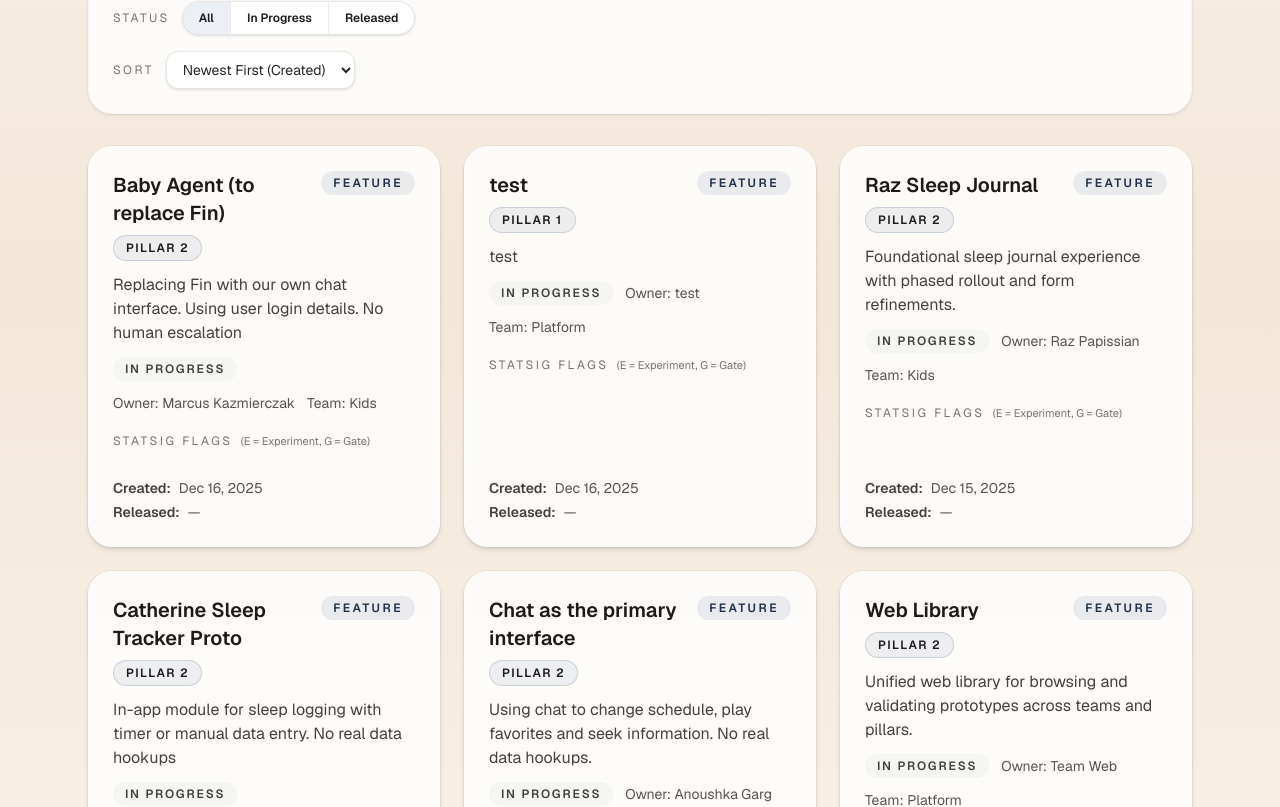
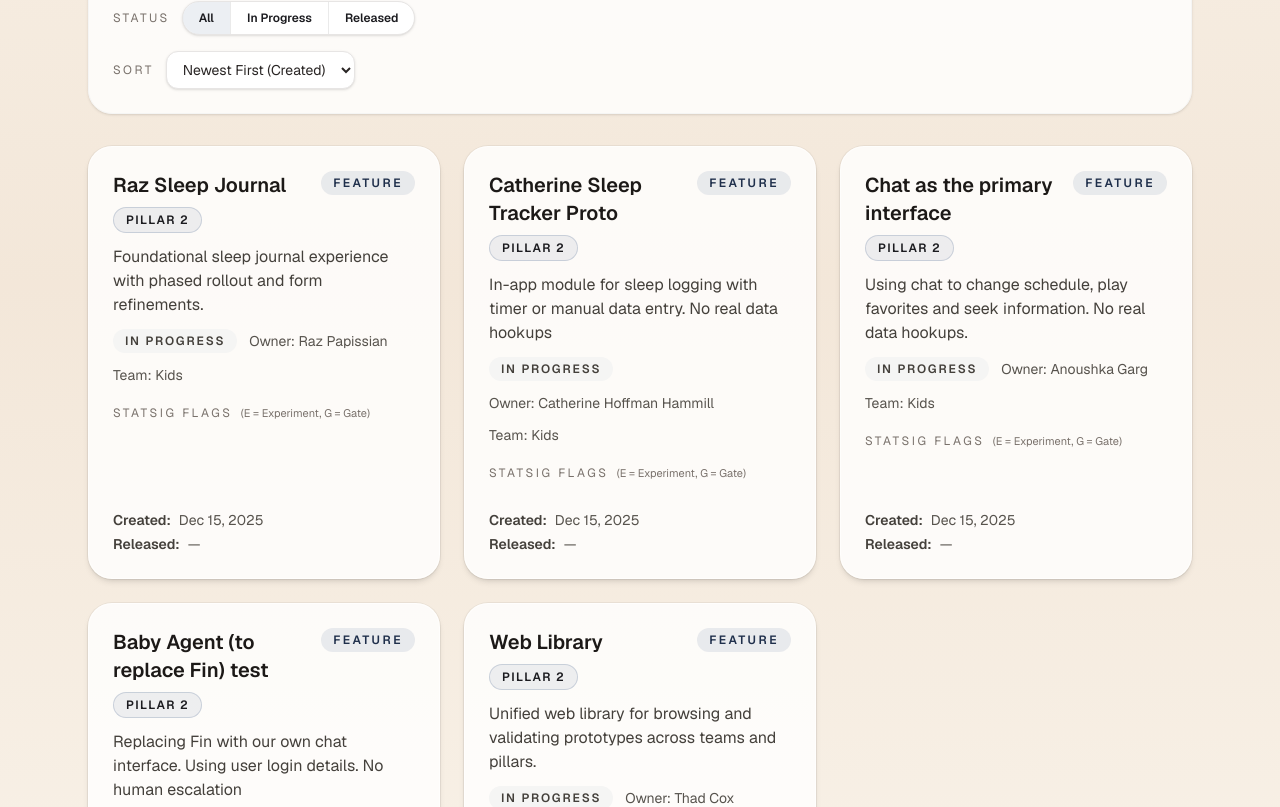
Before and after one commit to hatch-baby/web-prototype, a Next.js app: page /features in a window 1280 px wide. Shown: the part 473-1280 px from the top of the page. Built offline with nearby package versions, Linux system fonts and the light colour scheme.

Commit message:
Fix caching issue when editing feature from Details and date fixes

```diff
--- a/app/features/[id]/page.tsx
+++ b/app/features/[id]/page.tsx
@@ -3,6 +3,7 @@ import FeatureDetailClient from "@/components/FeatureDetailClient";
 import { getGlobalFeatureRepo } from "@/lib/features/globalRepo";
 
 export const dynamic = "force-dynamic";
+export const revalidate = 0;
 
 type PageProps = { params: { id: string } | Promise<{ id: string }> };
 
--- a/components/FeatureCard.tsx
+++ b/components/FeatureCard.tsx
@@ -8,12 +8,16 @@ type Props = {
   feature: Feature;
 };
 
-const formatDate = (date: string) =>
-  new Date(date).toLocaleDateString(undefined, {
+const formatDate = (date: string) => {
+  const [y, m, d] = date.split("-").map(Number);
+  const parsed = new Date(Date.UTC(y, (m ?? 1) - 1, d ?? 1));
+  return parsed.toLocaleDateString(undefined, {
     month: "short",
     day: "numeric",
     year: "numeric",
+    timeZone: "UTC",
   });
+};
 
 const statusLabel = (status: Feature["status"]) =>
   status === "released" ? "Released" : "In Progress";
--- a/components/FeatureDetailClient.tsx
+++ b/components/FeatureDetailClient.tsx
@@ -2,7 +2,7 @@
 
 import Link from "next/link";
 import { useRouter } from "next/navigation";
-import { useState } from "react";
+import { useEffect, useState } from "react";
 import type { Feature, StatsigFlagRef } from "@/lib/features/types";
 import { colors } from "@/lib/theme";
 import { FeatureForm } from "./FeatureForm";
@@ -11,12 +11,16 @@ import { useFeatureStore } from "@/lib/features/store";
 const statusLabel = (status: Feature["status"]) =>
   status === "released" ? "Released" : "In Progress";
 
-const formatDate = (date: string) =>
-  new Date(date).toLocaleDateString(undefined, {
+const formatDate = (date: string) => {
+  const [y, m, d] = date.split("-").map(Number);
+  const parsed = new Date(Date.UTC(y, (m ?? 1) - 1, d ?? 1));
+  return parsed.toLocaleDateString(undefined, {
     month: "short",
     day: "numeric",
     year: "numeric",
+    timeZone: "UTC",
   });
+};
 
 type Props = {
   feature: Feature;
@@ -28,6 +32,27 @@ export default function FeatureDetailClient({ feature }: Props) {
   const [editOpen, setEditOpen] = useState(false);
   const [showDeleteConfirm, setShowDeleteConfirm] = useState(false);
   const [featureState, setFeatureState] = useState<Feature>(feature);
+
+  useEffect(() => {
+    let ignore = false;
+    const loadLatest = async () => {
+      try {
+        const res = await fetch("/api/features");
+        const json = await res.json();
+        if (ignore) return;
+        const latest = (json?.features as Feature[] | undefined)?.find(
+          (f) => f.id === feature.id,
+        );
+        if (latest) setFeatureState(latest);
+      } catch (err) {
+        console.error("Failed to refresh feature", err);
+      }
+    };
+    loadLatest();
+    return () => {
+      ignore = true;
+    };
+  }, [feature.id]);
 
   const handleDelete = async () => {
     const removed = await removeFeature(featureState.id);
--- a/data/features.json
+++ b/data/features.json
@@ -14,12 +14,12 @@
   {
     "id": "web-library",
     "title": "Web Library",
-    "description": "Unified web library for browsing and validating prototypes across teams and pillars.",
     "webUrl": "https://thad-vercel-test-d84y.vercel.app/",
+    "description": "Unified web library for browsing and validating prototypes across teams and pillars. \n",
     "statsigFlags": [],
     "dateCreated": "2024-05-12",
-    "owner": "Team Web",
-    "team": "Platform",
+    "owner": "Thad Cox",
+    "team": "Kids",
     "status": "in_progress",
     "pillar": "Pillar 2"
   },
@@ -49,26 +49,14 @@
   },
   {
     "id": "d28f3a37-06b3-4027-b695-a665dad8d9df",
-    "title": "Baby Agent (to replace Fin)",
+    "title": "Baby Agent (to replace Fin) test",
     "webUrl": "https://hatch-ai-chat-poc.vercel.app/",
     "description": "Replacing Fin with our own chat interface. Using user login details. No human escalation",
     "statsigFlags": [],
-    "dateCreated": "2025-12-16",
+    "dateCreated": "2025-12-15",
     "owner": "Marcus Kazmierczak",
     "team": "Kids",
     "status": "in_progress",
     "pillar": "Pillar 2"
-  },
-  {
-    "id": "2d2dae20-3c3b-4752-b340-10aaf752c138",
-    "title": "test",
-    "webUrl": "www.test.com",
-    "description": "test",
-    "statsigFlags": [],
-    "dateCreated": "2025-12-16",
-    "owner": "test",
-    "team": "Platform",
-    "status": "in_progress",
-    "pillar": "Pillar 1"
   }
 ]
```
